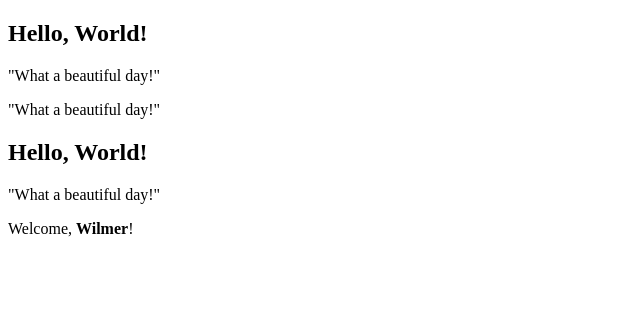
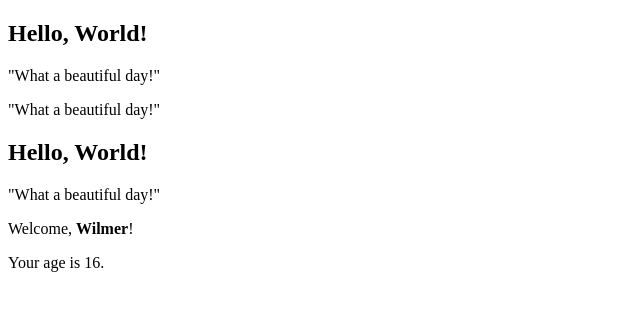
Before and after one commit to SalazarWilmer/EjerciciosDevelhope, a React (Vite) app in the folder REACT-WILMER/proyecto-vite/vite-project/: page / in a window 1280 px wide. Shown: the top 310 px of the page, without its empty margins (0-640 px from the left). Built offline with nearby package versions, Linux system fonts and the light colour scheme.

Commit message:
Ejercicio Conditional Rendering 22

```diff
--- a/REACT-WILMER/proyecto-vite/vite-project/src/Ejercicios/Welcome.jsx
+++ b/REACT-WILMER/proyecto-vite/vite-project/src/Ejercicios/Welcome.jsx
@@ -5,7 +5,7 @@ const Welcome = (props) => {
     <div>
       <p>Welcome, {props.name || <strong>invitado</strong>}!</p>
 
-      {props.age && props.age > 18 && <Age age={props.age} />}
+      {props.age !== undefined && props.age !== null && <Age age={props.age} />}
     </div>
   );
 };
```
